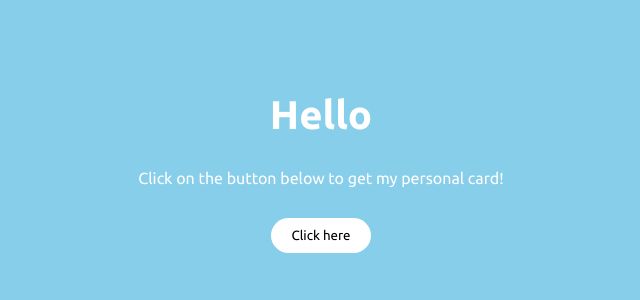
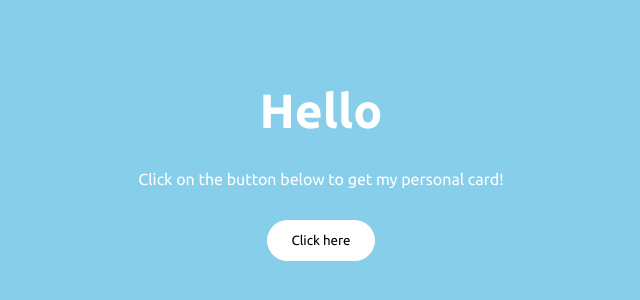
Before and after one commit to crimelsan/cris-site, a React (Vite) app: page / in a window 1280 px wide. Shown: the part 196-496 px from the top of the page, without its empty margins (319-959 px from the left). Built offline with nearby package versions, Linux system fonts and the light colour scheme.

Commit message:
Fixed styling again for intro

```diff
--- a/intro_styles.css
+++ b/intro_styles.css
@@ -27,7 +27,7 @@ body {
     justify-content: space-evenly;
     align-items: center;
     background-color: #151515;
-    border-radius: 50px;
+    border-radius: 4rem;
     width: 80vw;
     max-width: 30rem;
     min-height: 12rem;
@@ -77,8 +77,8 @@ body {
     align-items: center;
     text-align: center;
     color: #ffffff;
-    margin-bottom: 15px;
-    gap: 10px;
+    margin-bottom: 1rem;
+    gap: .75rem;
     font-family: 'Ubuntu';
 }
 
@@ -88,17 +88,18 @@ body {
     align-items: center;
     color: #ffffff;
     font-family: 'Ubuntu';
-    gap: 15px
+    text-align: center;
+    gap: 1rem
 }
 
 .intro-header {
-    font-size: 40px;
+    font-size: 3rem;
     font-weight: bold;
 }
 
 .intro-button-container > button {
-    padding: 10px 20px;
-    border-radius: 20px;
+    padding: .8rem 1.5rem;
+    border-radius: 1.5rem;
     font-family: 'Ubuntu';
     border: none;
     background-color: #ffffff;
@@ -107,10 +108,10 @@ body {
 
 .intro-button-container > button:hover {
     cursor: pointer;
-    padding: 15px 25px;
-    border-radius: 25px;
+    padding: 1rem 2rem;
+    border-radius: 2rem;
     background-color: #ededed;
-    font-size: 14px;
+    font-size: .9rem;
 }
 
 .fade-out {
--- a/src/intro_components/components/card.jsx
+++ b/src/intro_components/components/card.jsx
@@ -50,9 +50,9 @@ export default function Card() {
                                 maxWidth: "12rem",
                                 borderRadius: "50%",
                                 borderColor: "#474747",
-                                borderWidth: 8,
+                                borderWidth: ".5rem",
                                 borderStyle: "solid",
-                                margin: 2
+                                margin: ".5rem"
                             }}
                         />
                         <div className='text-container'>
```
